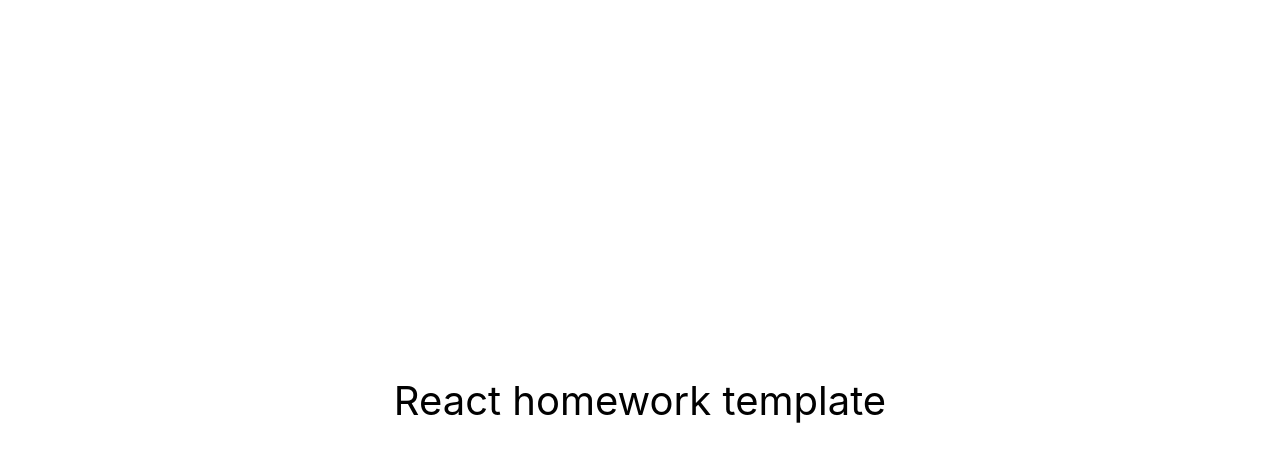
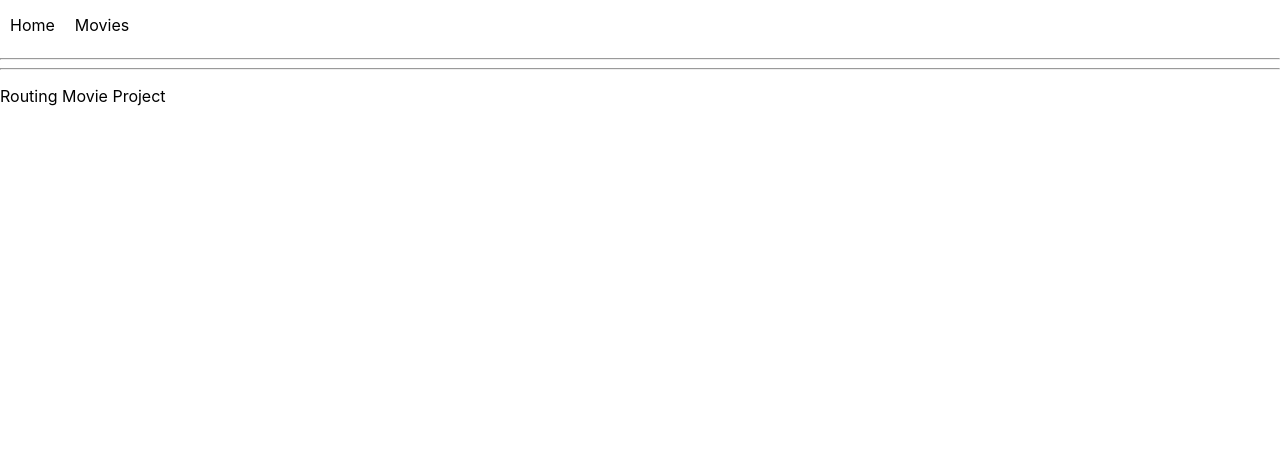
Before and after one commit to dkusnieruk/goit-react-hw-05-movies, a React (Create React App) app: page / in a window 1280 px wide. Shown: the top 462 px of the page. Built offline with nearby package versions, Linux system fonts and the light colour scheme.

Commit message:
update task

```diff
--- a/package.json
+++ b/package.json
@@ -7,8 +7,10 @@
     "@testing-library/jest-dom": "^5.16.3",
     "@testing-library/react": "^12.1.4",
     "@testing-library/user-event": "^13.5.0",
+    "axios": "^1.3.2",
     "react": "^18.1.0",
     "react-dom": "^18.1.0",
+    "react-router-dom": "^6.8.0",
     "react-scripts": "5.0.1",
     "web-vitals": "^2.1.3"
   },
--- a/src/components/App.jsx
+++ b/src/components/App.jsx
@@ -1,16 +1,20 @@
+import { Route, Routes } from "react-router-dom";
+import Template from "./Pages/Template";
+import NotFound from "./Pages/NotFound";
+import Main from "./Pages/Main/Main";
+import Movies from "./Pages/Movies/Movies";
+
 export const App = () => {
   return (
-    <div
-      style={{
-        height: '100vh',
-        display: 'flex',
-        justifyContent: 'center',
-        alignItems: 'center',
-        fontSize: 40,
-        color: '#010101'
-      }}
-    >
-      React homework template
-    </div>
+    <>
+
+  <Routes>
+    <Route path="/" element={<Template/>}>
+    <Route path="/react-homework-template/" element={<Main/>}/>
+    <Route path="/react-homework-template/movies" element={<Movies/>}/>
+    <Route path="*/" element={<NotFound/>}/>
+    </Route>
+  </Routes>
+    </>
   );
 };
--- /dev/null
+++ b/src/components/Pages/Main/Main.jsx
@@ -0,0 +1,39 @@
+
+import { useEffect, useState } from "react"
+import { Link } from "react-router-dom"
+import axios from "axios"
+import css from '../Main/main.module.css'
+const API_KEY = '209b988e1e5a3c54f84bfbe290fdf3e2'
+
+const Main =() =>{
+
+    const [data, setData] = useState([]);
+    const url = (`https://api.themoviedb.org/3/movie/popular?api_key=${API_KEY}&language=en-US&page=1`)
+    const fetchPopular = async() =>{
+      const data = await axios.get(url);
+      const movieList = await data.data.results
+        setData( await movieList)
+    }
+
+    useEffect(()=>{
+        fetchPopular();
+    },[])
+
+return (
+
+<>
+<h1 className={css.title}>Top trending movies</h1>
+<ol className>
+    {
+    data.map((movie) =>{
+            return (
+
+            <li index={movie.id} id={movie.id} className={css.list}><Link className={css.main} to={``}>{movie.title}</Link></li>
+        )
+    })
+    }
+</ol>
+</>)
+}
+
+export default Main
--- /dev/null
+++ b/src/components/Pages/Main/main.module.css
@@ -0,0 +1,16 @@
+.title{
+    display:flex;
+    justify-content: center;
+}
+.main {
+    text-decoration: none;
+    color: black;
+}
+.main:hover{
+    color:blue;
+}
+
+.list{
+    cursor: pointer;
+    margin:5px;
+}
--- /dev/null
+++ b/src/components/Pages/Movies/Movies.jsx
@@ -0,0 +1,57 @@
+import axios from "axios"
+import { useState, useEffect } from "react"
+import { Link } from "react-router-dom"
+import css from '../Movies/movies.module.css'
+const API_KEY = '209b988e1e5a3c54f84bfbe290fdf3e2'
+
+const Movies = () =>{
+
+    const [findMovies, setFindMovies] = useState([]);
+    const [filter, setFilter] = useState('');
+
+    const onChange = event => {
+        const { value } = event.target;
+
+        setFilter(value);
+          };
+    const findMoviesData = async event =>{
+        event.preventDefault()
+        const url =`https://api.themoviedb.org/3/search/movie?api_key=${API_KEY}&language=en-US&query=${filter}&page=1&include_adult=false`
+        const data= await axios.get(url)
+        const movieFiltered = await data.data.results
+        setFindMovies(await movieFiltered)
+           }
+           useEffect(()=>{
+            findMoviesData()
+           },[])
+    return(
+        <>
+        <form onSubmit={findMoviesData}>
+            <input
+            type="text"
+            autoComplete="off"
+            name="filter"
+            autoFocus
+            placeholder="Type movie title"
+            value={filter}
+            onChange={onChange}>
+            </input>
+            <button>Search</button>
+        </form>
+        <ol>
+        {
+        (findMovies.length<=0) ? <p></p> :
+        findMovies.map((singleTitle)=>{
+            return(
+                <li  id={singleTitle.id} key={singleTitle.id} className={css.link}>
+                <Link to={''} className={css.main}>  {singleTitle.title}</Link>
+                </li>
+            )
+        }) }
+        </ol>
+        </>
+    )
+
+}
+
+export default Movies
--- /dev/null
+++ b/src/components/Pages/Movies/movies.module.css
@@ -0,0 +1,12 @@
+.main{
+    display:flex;
+    color:black;
+    text-decoration: none;
+}
+.main:hover{
+    color:blue;
+}
+
+.link{
+    margin:5px;
+}
--- /dev/null
+++ b/src/components/Pages/Nav/Nav.jsx
@@ -0,0 +1,13 @@
+import { NavLink } from "react-router-dom"
+import css from '../Nav/nav.module.css'
+
+function  Nav () {
+    return(
+<nav className={css.nav}>
+<NavLink className={css.link} to={'/react-homework-template/'}>Home</NavLink>
+<NavLink className={css.link} to={'/react-homework-template/movies'}>Movies</NavLink>
+</nav>
+    )
+}
+
+export default Nav
--- /dev/null
+++ b/src/components/Pages/Nav/nav.module.css
@@ -0,0 +1,12 @@
+.nav{
+    height: 50px;
+    display:flex;
+    align-items: center;
+}
+
+.link{
+    margin:10px;
+    text-decoration: none;
+    color: black;
+
+}
--- /dev/null
+++ b/src/components/Pages/NotFound.jsx
@@ -0,0 +1,10 @@
+
+const NotFound = () =>{
+    return (
+        <>
+        <p>Page not found</p>
+        </>
+    )
+}
+
+export default NotFound
--- /dev/null
+++ b/src/components/Pages/Template.jsx
@@ -0,0 +1,23 @@
+import Nav from "./Nav/Nav"
+import { Outlet } from "react-router-dom"
+
+const Template = () => {
+return(
+    <>
+    <header>
+    <Nav/>
+    </header>
+    <main>
+    <hr/>
+    <Outlet/>
+    </main>
+    <footer>
+        <hr/>
+        <p>Routing Movie Project</p>
+    </footer>
+    </>
+)
+
+}
+
+export default Template
--- a/src/index.css
+++ b/src/index.css
@@ -13,3 +13,10 @@
   font-family: source-code-pro, Menlo, Monaco, Consolas, 'Courier New',
     monospace;
 }
+
+nav a.active{
+  background-color: black;
+  color:white;
+  padding:10px;
+  border-radius:25%;
+}
--- a/src/index.js
+++ b/src/index.js
@@ -1,3 +1,4 @@
+import { BrowserRouter } from 'react-router-dom';
 import React from 'react';
 import ReactDOM from 'react-dom/client';
 import { App } from 'components/App';
@@ -5,6 +6,8 @@
 
 ReactDOM.createRoot(document.getElementById('root')).render(
   <React.StrictMode>
+    <BrowserRouter>
     <App />
+    </BrowserRouter>
   </React.StrictMode>
 );
```
Also changed, not shown: 1 other file (tests, documents, lock files or other folders).
